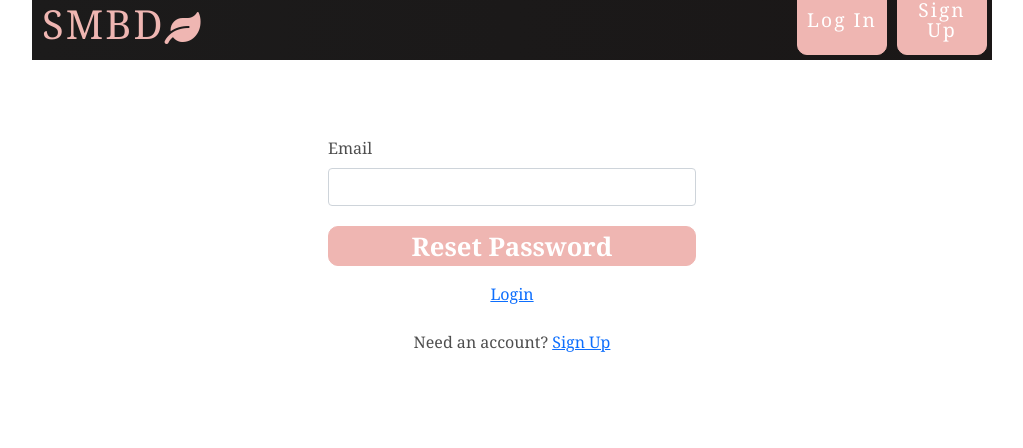
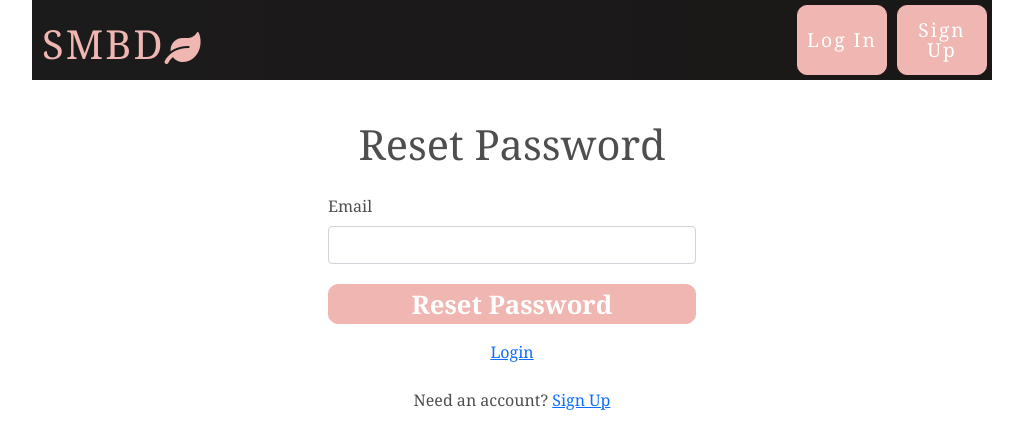
Before and after one commit to g-priime/smbd, a React (Create React App) app: page /forgot-password in a window 1280 px wide. Shown: the top 448 px of the page, without its empty margins (128-1151 px from the left). Built offline with nearby package versions, Linux system fonts and the light colour scheme; no server answers.

Commit message:
Update ForgotPassword.js

```diff
--- a/src/components/ForgotPassword.js
+++ b/src/components/ForgotPassword.js
@@ -10,6 +10,8 @@ export default function ForgotPassword() {
   const [error, setError] = useState("");
   const [message, setMessage] = useState("");
   const [loading, setLoading] = useState(false);
+
+  const pageTitle = "Reset Password";
 
   async function handleSubmit(e) {
     e.preventDefault();
@@ -29,7 +31,7 @@ export default function ForgotPassword() {
 
   return (
     <div className="ImageGallery">
-      <TitleLogInPage />
+      <TitleLogInPage pageTitle={pageTitle} />
       <Container
         className="d-flex justify-content-center"
         style={{ minHeight: "100vh" }}
```
